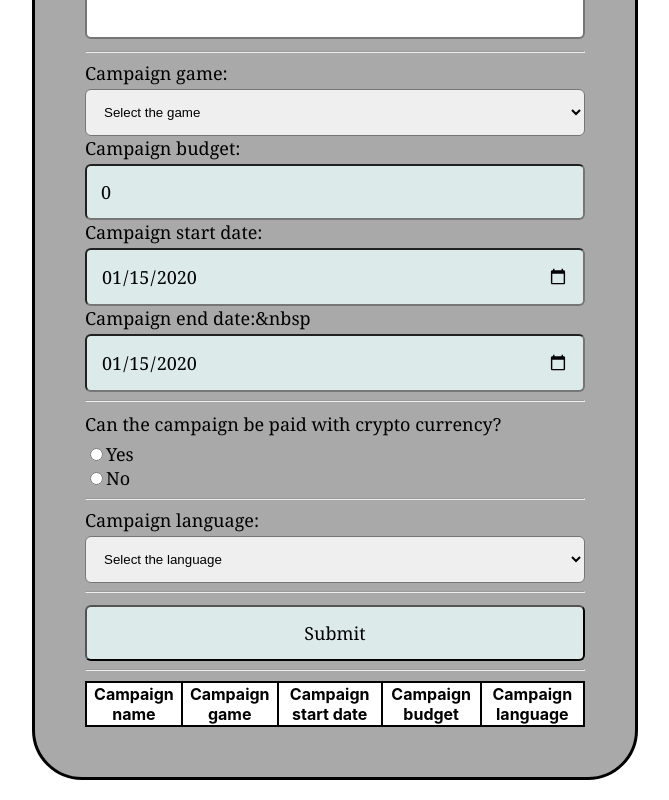
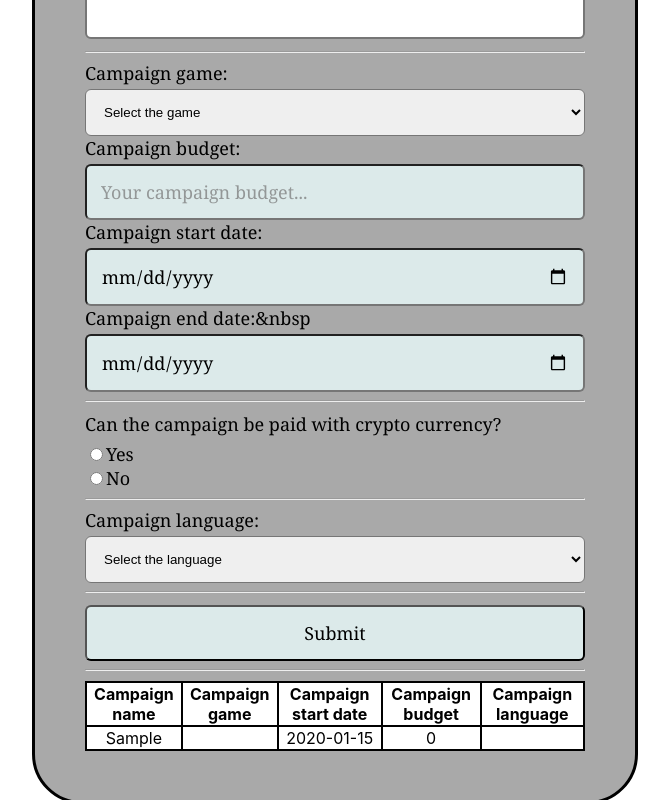
Before and after one commit to Stickmen1/gameinfluencer-campaign-form-react, a React (Create React App) app: page / in a window 1280 px wide. Both pictures are taken after typing "Sample", "Sample", "2020-01-15", "2020-01-15" into the empty fields and a click on the input "Submit". Shown: the part 338-1138 px from the top of the page, without its empty margins (305-974 px from the left). Built offline with nearby package versions, Linux system fonts and the light colour scheme.

Commit message:
Initial commit

```diff
--- a/src/Components/Form/Form.js
+++ b/src/Components/Form/Form.js
@@ -1,41 +1,64 @@
 import React, {Component, useState} from 'react';
 import "./Form.css";
+
+const OtherGame = (props) => (
+    <div id="otherGameDiv" >
+        <label htmlFor="otherGame">Other game:</label>
+        <input type="text" id="otherGame" name="otherGame" value={props.campaignGame} onChange={(event) => {props.changeValue(event.target.value)}}/>
+    </div>
+)
 
 class Form extends Component {
     constructor(props) {
         super(props);
+        this.state = {
+                campaignName: '',
+                campaignDescription: '',
+                campaignBudget: 0,
+                campaignGame: '',
+                otherText: '',
+                campaignStartDate: new Date(),
+                campaignEndDate: new Date(),
+                campaignLanguage: '',
+                campaigns: [],
+        }
     }
 
-    state = {
+    handleSubmit(event) {
+        console.log(this.state);
+        this.setState({campaigns: [...this.state.campaigns, {
+                campaignName: this.state.campaignName,
+                campaignGame: this.state.campaignGame === "Other" ? this.state.otherText : this.state.campaignGame,
+                campaignBudget: this.state.campaignBudget,
+                campaignStartDate: this.state.campaignStartDate,
+                campaignLanguage: this.state.campaignLanguage}],
                 campaignName: '',
                 campaignDescription: '',
                 campaignGame: '',
-        campaignBudget: 0,
+                campaignBudget: '',
                 campaignStartDate: new Date(),
                 campaignEndDate: new Date(),
                 campaignLanguage: '',
-        formInformation: [],
+                otherText: '',
         }
-
-    handleSubmit(event) {
-       //let campaignOldInformation =
+        )
     }
 
     render() {
         return (
             <div className={"form_section"}>
-                <form className="campaignForm" onSubmit={this.handleSubmit}>
+                <form className="campaignForm">
                     <label htmlFor="campaignName">Campaign name:</label><br />
-                    <input type="text" value={this.state.campaignName} onChange={(event) => {this.setState({...this.state, campaignName: event.target.value})}} placeholder="Your campaign name..."/>
+                    <input type="text" value={this.state.campaignName} onChange={(event) => {this.setState({campaignName: event.target.value})}} placeholder="Your campaign name..."/>
                     <p id="errorHelperName">Your campaign name should be between 1 and 20 characters!</p>
                     <label htmlFor="campaignDescription">Campaign description:</label><br />
                     <hr />
 
-                    <textarea id="campaignDescription" name="campaignDescription" value={this.state.campaignDescription} onChange={(event) => {this.setState({...this.state, campaignDescription: event.target.value})}} rows="6" cols="20" placeholder="Your campaign description..." required></textarea>
+                    <textarea id="campaignDescription" name="campaignDescription" value={this.state.campaignDescription} onChange={(event) => {this.setState({campaignDescription: event.target.value})}} rows="6" cols="20" placeholder="Your campaign description..." required></textarea>
                     <hr />
 
                         <label htmlFor="campaignGame">Campaign game:</label><br />
-                        <select id="campaignGame" name="campaignGame" value={this.state.campaignGame} onChange={(event) => {this.setState({...this.state, campaignGame: event.target.value})}} required>
+                        <select id="campaignGame" name="campaignGame" value={this.state.campaignGame} onChange={(event) => {this.setState({campaignGame: event.target.value})}} required>
                             <option value="" disabled selected>Select the game</option>
                             <option value="League of Legends">League of Legends</option>
                             <option value="DOTA 2">DOTA 2</option>
@@ -44,15 +67,15 @@ class Form extends Component {
                             <option value="Apex Legends">Apex Legends</option>
                             <option id="otherGameSelected" value="Other">Other</option>
                         </select>
-
+                    {this.state.campaignGame === "Other" && (<OtherGame campaignGame={this.state.otherText} changeValue={(value) => {this.setState({otherText: value})}}/>)}
                     <label htmlFor="campaignBudget">Campaign budget:</label>
-                    <input type="number" id="campaignBudget" name="campaignBudget" value={this.state.campaignBudget} onChange={(event) => {this.setState({...this.state, campaignBudget: event.target.value})}} min="1" max="20000" placeholder="Your campaign budget..." required />
+                    <input type="number" id="campaignBudget" name="campaignBudget" value={this.state.campaignBudget} onChange={(event) => {this.setState({campaignBudget: event.target.value})}} min="1" max="20000" placeholder="Your campaign budget..." required />
 
                     <label htmlFor="campaignStartDate">Campaign start date:</label>
-                    <input type="date" id="campaignStartDate" name="campaignStartDate" value={this.state.campaignStartDate} onChange={(event) => {this.setState({...this.state, campaignStartDate: event.target.value})}} required /><br />
+                    <input type="date" id="campaignStartDate" name="campaignStartDate" value={this.state.campaignStartDate} onChange={(event) => {this.setState({campaignStartDate: event.target.value})}} required /><br />
 
                     <label htmlFor="campaignEndDate">Campaign end date:&nbsp</label>
-                    <input type="date" id="campaignEndDate" name="campaignEndDate" value={this.state.campaignEndDate} onChange={(event) => {this.setState({...this.state, campaignEndDate: event.target.value})}} required />
+                    <input type="date" id="campaignEndDate" name="campaignEndDate" value={this.state.campaignEndDate} onChange={(event) => {this.setState({campaignEndDate: event.target.value})}} required />
                     <hr />
 
                     <p id="questionCrypto">Can the campaign be paid with crypto currency?</p>
@@ -63,7 +86,7 @@ class Form extends Component {
                     <hr />
 
                     <label htmlFor="campaignLanguage">Campaign language:</label><br />
-                    <select id="campaignLanguage" name="campaignLanguage" value={this.state.campaignLanguage} onChange={(event) => {this.setState({...this.state, campaignLanguage: event.target.value})}} required>
+                    <select id="campaignLanguage" name="campaignLanguage" value={this.state.campaignLanguage} onChange={(event) => {this.setState({campaignLanguage: event.target.value})}} required>
                         <option value="" disabled selected>Select the language</option>
                         <option value="English">English</option>
                         <option value="German">German</option>
@@ -72,18 +95,30 @@ class Form extends Component {
                     </select>
                     <hr />
                 </form>
-                <input type="submit" value={"Submit"}/>
+                <input type="submit" value={"Submit"} onClick={this.handleSubmit.bind(this)}/>
                 <hr />
                 <table id="campaignTable">
                     <thead>
+                        <tr>
                             <th>Campaign name</th>
                             <th>Campaign game</th>
                             <th>Campaign start date</th>
                             <th>Campaign budget</th>
                             <th>Campaign language</th>
+                        </tr>
                     </thead>
                     <tbody>
-                        {this.state.formInformation.map(campaignInformation => <td>{campaignInformation}</td>)}
+                    {this.state.campaigns.map((value) => {
+                        return (
+                            <tr>
+                                <td>{value.campaignName}</td>
+                                <td>{value.campaignGame}</td>
+                                <td>{value.campaignStartDate}</td>
+                                <td>{value.campaignBudget}</td>
+                                <td>{value.campaignLanguage}</td>
+                            </tr>
+                        )
+                    })}
                     </tbody>
                 </table>
             </div>
@@ -92,10 +127,3 @@ class Form extends Component {
 }
 
 export default Form;
-
-const OtherGame = () => (
-    <div id="otherGameDiv" >
-        <label htmlFor="otherGame">Other game:</label>
-        <input type="text" id="otherGame" name="otherGame"/>
-    </div>
-)
```
Lines whose indentation alone changed are shown as unchanged.
